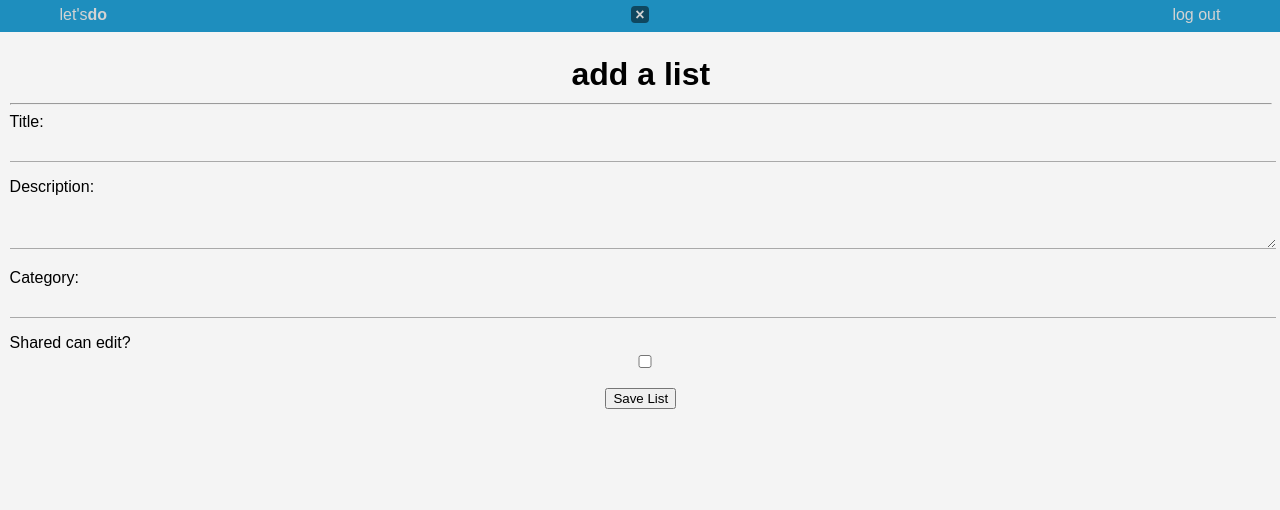
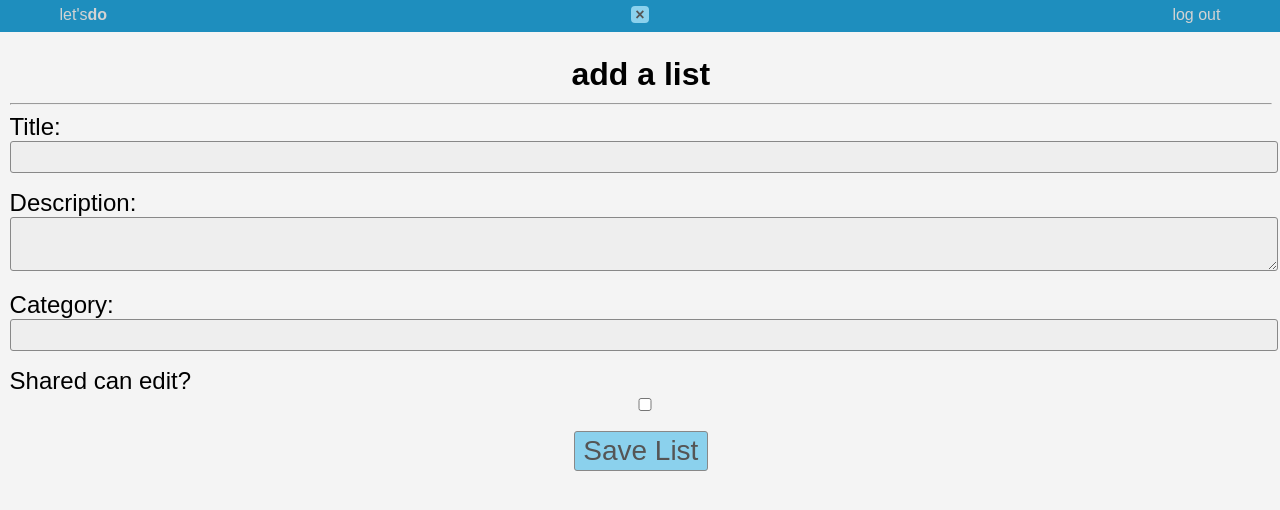
Before and after one commit to orablu/EECS393-Project, a Django app: page /add/ in a window 1280 px wide. Shown: the top 510 px of the page. Run offline with Django 3.2, Linux system fonts and the light colour scheme; the visitor is signed in with stand-in values (Sample User, id 1); parts of the project's set-up code (start-up, migrations or seed data) failed here and were passed over.

Commit message:
Style changes.

```diff
--- a/tasks/static/tasks/style.css
+++ b/tasks/static/tasks/style.css
@@ -20,15 +20,14 @@ body {
     width: 100%;
     height: 2em;
     text-align: center;
-    color: lightgrey;
 }
 
 .base_head a {
-    color: lightgrey;
     vertical-align: center;
 }
 
 .base_head .home_div {
+    color: lightgrey;
     width: 30%;
     display: inline-block;
     margin-top: 0.4em;
@@ -39,6 +38,7 @@ body {
 }
 
 .base_head .logout_div {
+    color: lightgrey;
     width: 30%;
     display: inline-block;
     margin-top: 0.4em;
@@ -51,6 +51,7 @@ body {
 .base_head .extra_links {
     width: 30%;
     display: inline-block;
+    color: #555;
     margin-top: 0.4em;
     float: center;
 }
@@ -116,7 +117,7 @@ h1 {
 
 .add {
     font-weight: bold;
-    background-color: #0f475f;
+    background-color: #8bd1ed;
     padding-left: 0.3em;
     padding-right: 0.3em;
     border-radius: 4px;
@@ -128,9 +129,10 @@ h1 {
  */
 
 .login {
-    position: absolute;
-    bottom: 5px;
-    right: 5px;
+    margin-top: 1em;
+    margin-left: auto;
+    margin-right: auto;
+    text-align: center;
 }
 
 .login_error {
@@ -160,8 +162,9 @@ h1 {
     font-size: 1.5em;
     background-color: #f4f4f4;
     color: #888;
-    border: none;
-    border-bottom: thin solid darkgrey;
+    background-color: #C2E1ED;
+    border: thin solid #888;
+    border-radius: 3px;
     text-align: center;
 }
 
@@ -330,12 +333,12 @@ h1 {
 }
 
 .form_label {
-    font-size: 1.5em%;
+    font-size: 1.5em;
     display: inline-block;
 }
 
 .form_error {
-    font-size: 1.5em%;
+    font-size: 0.75em;
     margin-left: 0.5em;
     display: inline-block;
     color: red;
@@ -345,15 +348,15 @@ h1 {
     display: block;
 }
 
-.form_input input, textarea {
+.form_input input, textarea, select {
     max-height: 2.5em;
     max-width: 100%;
     width: 100%;
     font-size: 1.5em;
-    background-color: #f4f4f4;
     color: #888;
-    border: none;
-    border-bottom: thin solid darkgrey;
+    background-color: #eee;
+    border: thin solid #888;
+    border-radius: 3px;
 }
 
 .form_input select {
@@ -362,11 +365,21 @@ h1 {
 }
 
 .save {
+    margin-top: 1em;
     margin-left: auto;
     margin-right: auto;
     text-align: center;
 }
 
+.save input {
+    font-size: 1.75em;
+    background-color: #8bd1ed;
+    border: thin solid #888;
+    border-radius: 3px;
+    color: #555;
+    padding: 0.1em 0.3em;
+}
+
 .errorlist {
     color: red;
 }
--- a/tasks/templates/tasks/login.html
+++ b/tasks/templates/tasks/login.html
@@ -18,7 +18,7 @@
             <div class="login_label">{{ form.password.label_tag }}</div>
             <div class="login_input">{{ form.password }}</div>
         </div>
-        <div class="login"><input type="submit" value="log in" /></div>
+        <div class="save"><input type="submit" value="log in" /></div>
         <input type="hidden" name="next" value="{{ next }}" />
     </form>
     <div class="login_newdiv">
```
Also changed, not shown: 2 other files.
